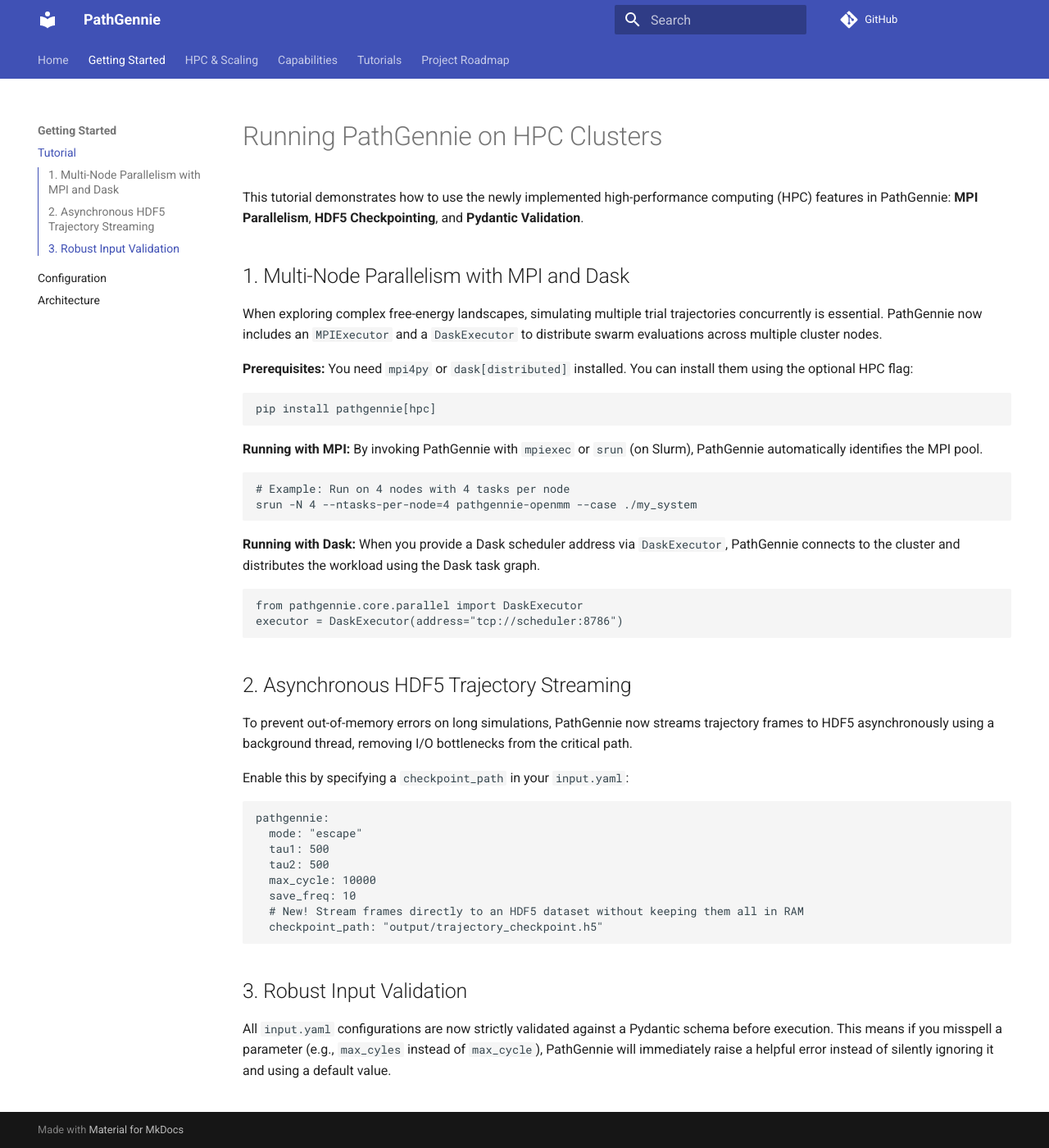
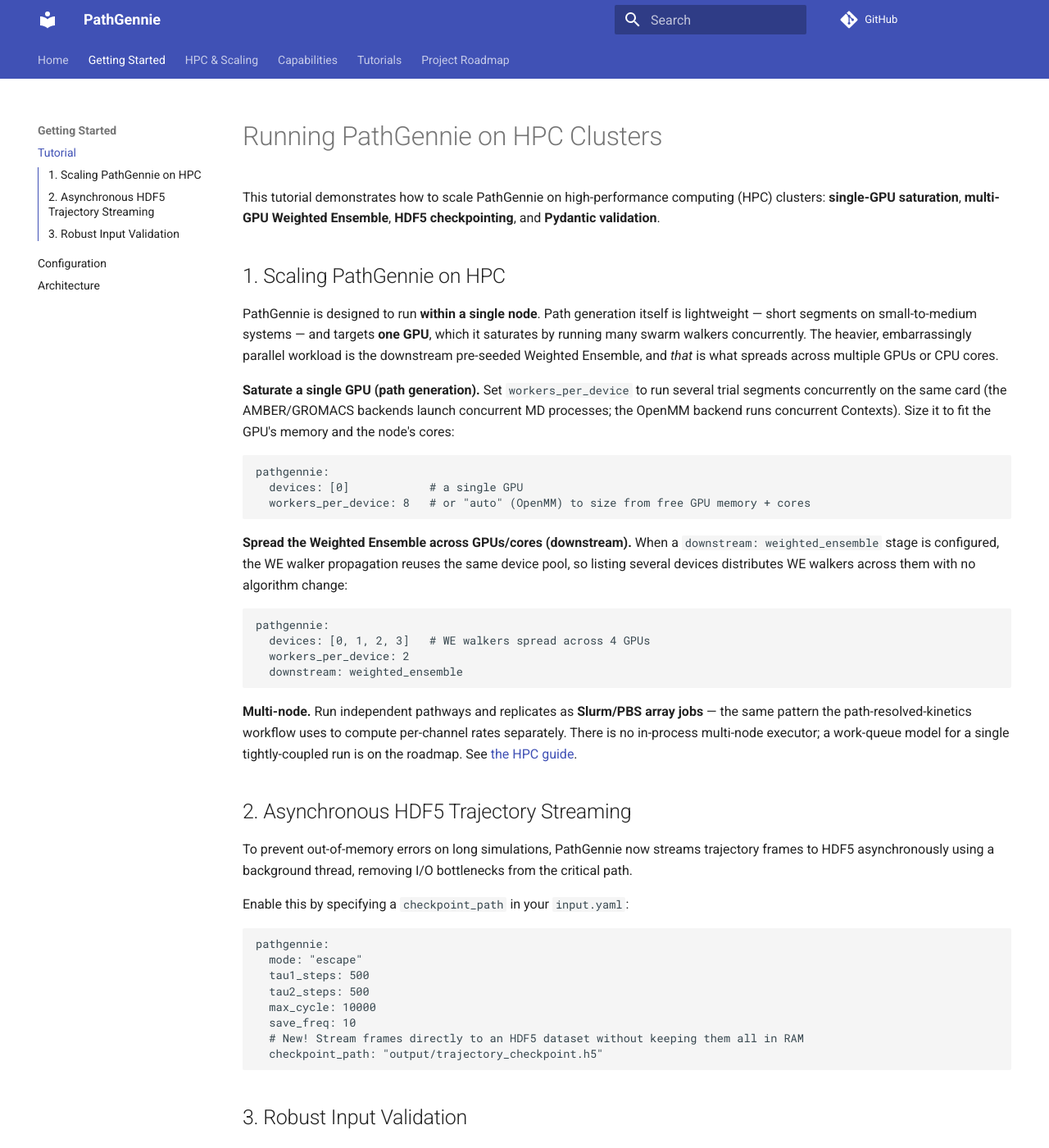
Before and after one commit to TeamSuman/PathGennie, an MkDocs documentation site: the page built from docs/tutorial.md, in a window 1280 px wide and 1400 px high. Shown: the whole window at 82% size. Built offline with MkDocs 1.6.1 and Material for MkDocs 9.7.7, drawn with Linux system fonts in a browser that asks for light colours; comment, search, counter and statistics services are not loaded.

Commit message:
refactor(hpc): remove non-functional MPI/Dask executors and the [hpc] extra
MPIExecutor/DaskExecutor never worked — the driver's per-cycle work closes over
live engine state that cannot be pickled across nodes — and were wired to no
backend. Remove the two classes, the mpi4py/dask '[hpc]' optional dependency, and
their package probes.

The supported patterns cover every practical PathGennie workload and are now the
documented scaling model: path discovery saturates a single GPU with concurrent
walkers, the downstream Weighted Ensemble spreads across a node's GPUs/cores, and
multi-node throughput comes from running independent pathways/replicates as
Slurm/PBS array jobs. A work-queue manager for a single tightly-coupled
multi-node run stays on the roadmap.

Co-Authored-By: Claude Opus 4.8 <noreply@anthropic.com>

````diff
--- a/docs/tutorial.md
+++ b/docs/tutorial.md
@@ -1,31 +1,43 @@
 # Running PathGennie on HPC Clusters
 
-This tutorial demonstrates how to use the newly implemented high-performance computing (HPC) features in PathGennie: **MPI Parallelism**, **HDF5 Checkpointing**, and **Pydantic Validation**.
+This tutorial demonstrates how to scale PathGennie on high-performance computing (HPC) clusters: **single-GPU saturation**, **multi-GPU Weighted Ensemble**, **HDF5 checkpointing**, and **Pydantic validation**.
 
-## 1. Multi-Node Parallelism with MPI and Dask
+## 1. Scaling PathGennie on HPC
 
-When exploring complex free-energy landscapes, simulating multiple trial trajectories concurrently is essential. PathGennie now includes an `MPIExecutor` and a `DaskExecutor` to distribute swarm evaluations across multiple cluster nodes.
+PathGennie is designed to run **within a single node**. Path generation itself is
+lightweight — short segments on small-to-medium systems — and targets **one GPU**,
+which it saturates by running many swarm walkers concurrently. The heavier,
+embarrassingly parallel workload is the downstream pre-seeded Weighted Ensemble,
+and *that* is what spreads across multiple GPUs or CPU cores.
 
-**Prerequisites:**
-You need `mpi4py` or `dask[distributed]` installed. You can install them using the optional HPC flag:
-```bash
-pip install pathgennie[hpc]
+**Saturate a single GPU (path generation).** Set `workers_per_device` to run
+several trial segments concurrently on the same card (the AMBER/GROMACS backends
+launch concurrent MD processes; the OpenMM backend runs concurrent Contexts).
+Size it to fit the GPU's memory and the node's cores:
+
+```yaml
+pathgennie:
+  devices: [0]            # a single GPU
+  workers_per_device: 8   # or "auto" (OpenMM) to size from free GPU memory + cores
 ```
 
-**Running with MPI:**
-By invoking PathGennie with `mpiexec` or `srun` (on Slurm), PathGennie automatically identifies the MPI pool.
+**Spread the Weighted Ensemble across GPUs/cores (downstream).** When a
+`downstream: weighted_ensemble` stage is configured, the WE walker propagation
+reuses the same device pool, so listing several devices distributes WE walkers
+across them with no algorithm change:
 
-```bash
-# Example: Run on 4 nodes with 4 tasks per node
-srun -N 4 --ntasks-per-node=4 pathgennie-openmm --case ./my_system
+```yaml
+pathgennie:
+  devices: [0, 1, 2, 3]   # WE walkers spread across 4 GPUs
+  workers_per_device: 2
+  downstream: weighted_ensemble
 ```
 
-**Running with Dask:**
-When you provide a Dask scheduler address via `DaskExecutor`, PathGennie connects to the cluster and distributes the workload using the Dask task graph.
-```python
-from pathgennie.core.parallel import DaskExecutor
-executor = DaskExecutor(address="tcp://scheduler:8786")
-```
+**Multi-node.** Run independent pathways and replicates as **Slurm/PBS array
+jobs** — the same pattern the path-resolved-kinetics workflow uses to compute
+per-channel rates separately. There is no in-process multi-node executor; a
+work-queue model for a single tightly-coupled run is on the roadmap. See
+[the HPC guide](hpc.md).
 
 ## 2. Asynchronous HDF5 Trajectory Streaming
 
@@ -36,8 +48,8 @@ Enable this by specifying a `checkpoint_path` in your `input.yaml`:
 ```yaml
 pathgennie:
   mode: "escape"
-  tau1: 500
-  tau2: 500
+  tau1_steps: 500
+  tau2_steps: 500
   max_cycle: 10000
   save_freq: 10
   # New! Stream frames directly to an HDF5 dataset without keeping them all in RAM
--- a/pyproject.toml
+++ b/pyproject.toml
@@ -41,10 +41,6 @@ dependencies = [
 ]
 
 [project.optional-dependencies]
-hpc = [
-  "mpi4py",
-  "dask[distributed]",
-]
 docs = [
   "mkdocs-material",
   "mkdocstrings[python]",
````
Also changed, not shown: CHANGELOG.md (+18 -1 lines), docs/HPC_REVIEW.md (+5 -5 lines), docs/hpc.md (+8 -5 lines), 3 other files.
